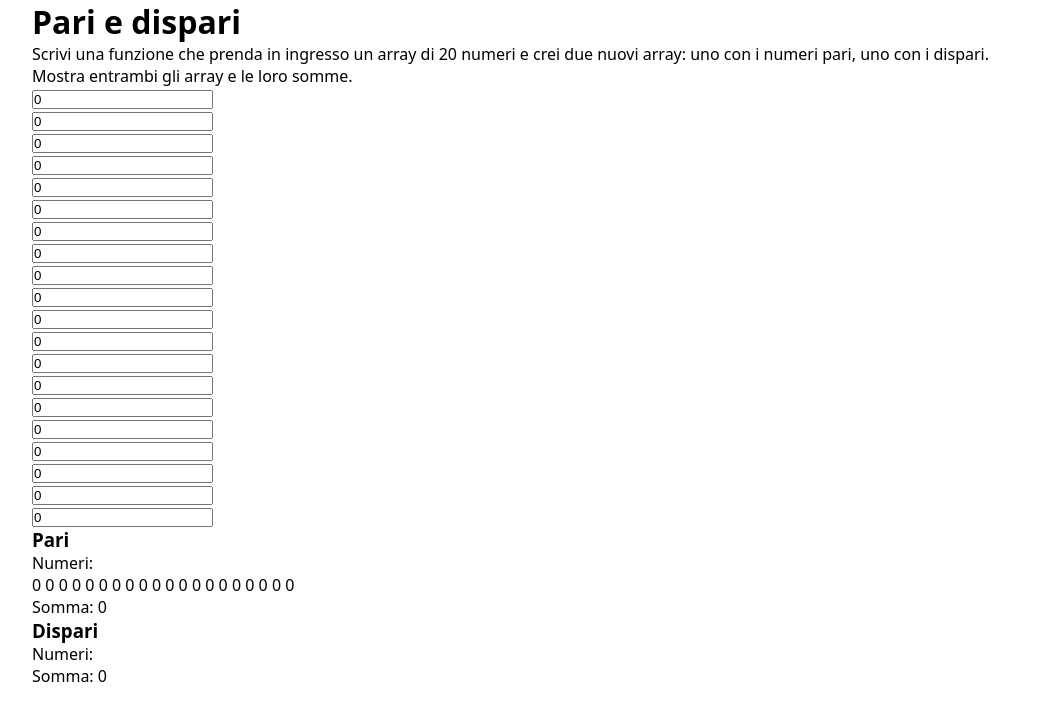
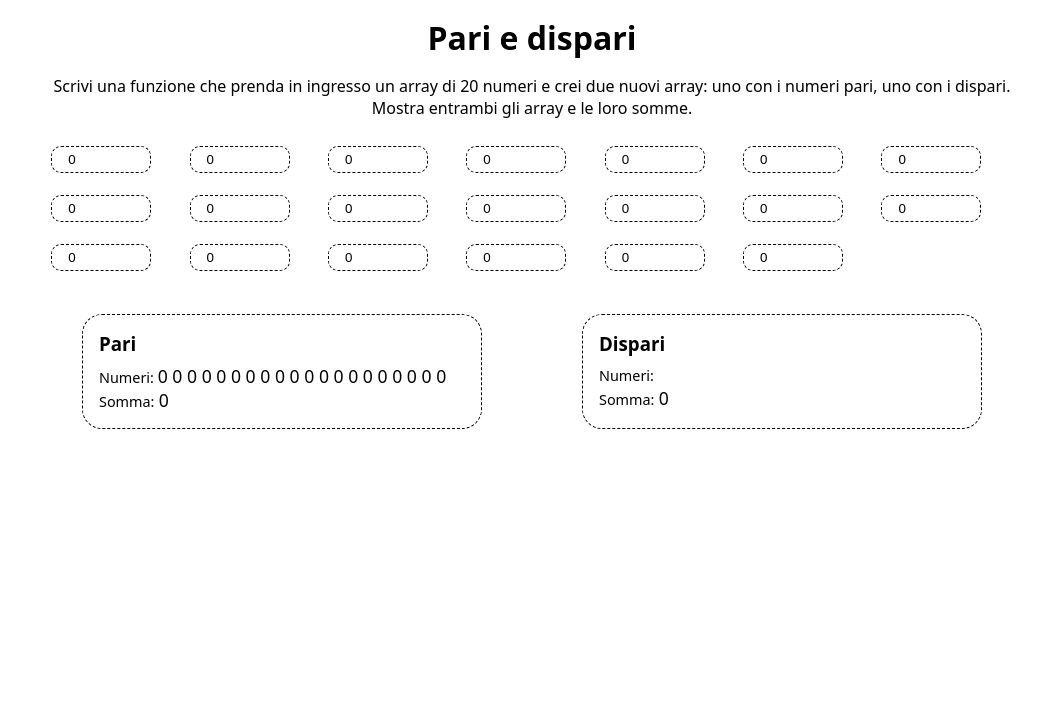
Before and after one commit to andrea-pugliatti/js-training, a React (Vite) app: page /odd-even in a window 1280 px wide. Shown: the top 720 px of the page, without its empty margins (108-1149 px from the left). Built offline with nearby package versions, Linux system fonts and the light colour scheme.

Commit message:
Add styles

```diff
--- a/src/index.css
+++ b/src/index.css
@@ -123,3 +123,54 @@ body {
 		}
 	}
 }
+
+.odd-even {
+	.title {
+		text-align: center;
+		padding: 1rem;
+		& > * + * {
+			margin-top: 1rem;
+		}
+	}
+
+	.numbers-input {
+		display: flex;
+		flex-wrap: wrap;
+		& input {
+			padding: 0.3rem 1rem;
+			margin: 0.7rem 1.2rem;
+			max-width: 100px;
+			border: 1px dashed black;
+			border-radius: 10px;
+		}
+	}
+
+	.numbers-output {
+		display: flex;
+		flex-wrap: wrap;
+		justify-content: space-around;
+		margin-top: 2rem;
+	}
+
+	.even-numbers,
+	.odd-numbers {
+		min-width: 400px;
+		border: 1px dashed black;
+		border-radius: 20px;
+		padding: 1rem;
+
+		h3 {
+			margin-bottom: 0.5rem;
+		}
+
+		& > div span {
+			font-size: 1.1rem;
+			font-weight: 400;
+		}
+
+		& > div span:first-child {
+			font-size: 0.9rem;
+			font-weight: 500;
+		}
+	}
+}
--- a/src/pages/OddEven.jsx
+++ b/src/pages/OddEven.jsx
@@ -1,4 +1,5 @@
-/** biome-ignore-all lint/suspicious/noArrayIndexKey: <explanation> */
+/** biome-ignore-all lint/suspicious/noArrayIndexKey: <Ignore linter> */
+/** biome-ignore-all lint/correctness/useExhaustiveDependencies: <Biome bug> */
 import { useEffect, useState } from "react";
 
 export default function OddEven() {
@@ -42,12 +43,13 @@ export default function OddEven() {
 						Mostra entrambi gli array e le loro somme.
 					</p>
 				</div>
-			</div>
+
 				<div className="numbers-input">
-				{numbers.map((current, index) => (
-					<div key={index}>
+					{numbers.map((_, index) => (
 						<input
+							key={index}
 							type="number"
+							name="number-input"
 							value={numbers[index]}
 							onChange={(e) => {
 								const newNumbers = [...numbers];
@@ -55,27 +57,34 @@ export default function OddEven() {
 								setNumbers(newNumbers);
 							}}
 						/>
-					</div>
 					))}
 				</div>
+				<div className="numbers-output">
 					<div className="even-numbers">
 						<h3>Pari</h3>
-				<div>Numeri: </div>
+						<div>
+							<span>Numeri: </span>
 							{evenNumbers.map((current, index) => (
 								<span key={index}>{current} </span>
 							))}
+						</div>
 						<div>
-					Somma: <span>{evenSum}</span>
+							<span>Somma:</span> <span>{evenSum}</span>
 						</div>
 					</div>
+
 					<div className="odd-numbers">
 						<h3>Dispari</h3>
-				<div>Numeri: </div>
+						<div>
+							<span>Numeri: </span>
 							{oddNumbers.map((current, index) => (
 								<span key={index}>{current} </span>
 							))}
+						</div>
 						<div>
-					Somma: <span>{oddSum}</span>
+							<span>Somma:</span> <span>{oddSum}</span>
+						</div>
+					</div>
 				</div>
 			</div>
 		</div>
```
Lines whose indentation alone changed are shown as unchanged.
